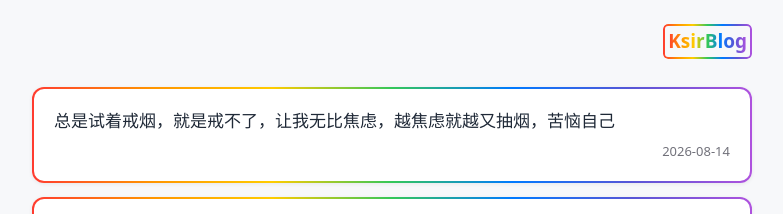
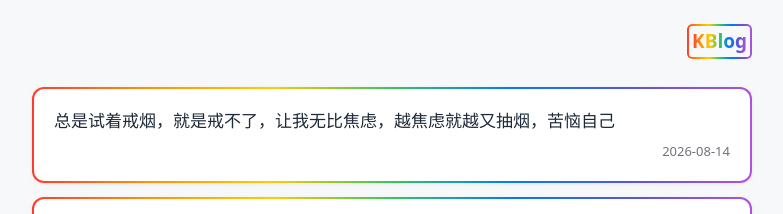
Before and after one commit to JTSTV/Jtstv.github.io, a Jekyll site: the page built from index.html, in a window 1280 px wide. Shown: the top 214 px of the page, without its empty margins (248-1031 px from the left). Built offline with Jekyll 4.4.1, drawn with Linux system fonts in a browser that asks for light colours; the list of posts is cut into pages by our own code.

Commit message:
更新 _config.yml

```diff
--- a/_config.yml
+++ b/_config.yml
@@ -1,8 +1,8 @@
 # --- 核心基础配置 ---
-title: KsirBlog
-SEOTitle: "KsirBlog｜个人技术博客，记录生活与技术分享"
-description: "KsirBlog 个人独立博客，专注技术笔记、创意内容与经验分享，沉淀日常学习与思考。"
-keywords: "KsirBlog,blog,个人博客,技术博客,博客,独立博客,github博客"
+title: KBlog
+SEOTitle: "KBlog｜个人技术博客，记录生活与技术分享"
+description: "KBlog 个人独立博客，专注技术笔记、创意内容与经验分享，沉淀日常学习与思考。"
+keywords: "KBlog,blog,个人博客,技术博客,博客,独立博客,github博客"
 baseurl: ""
 url: "https://hhzj.hair"
 
```
